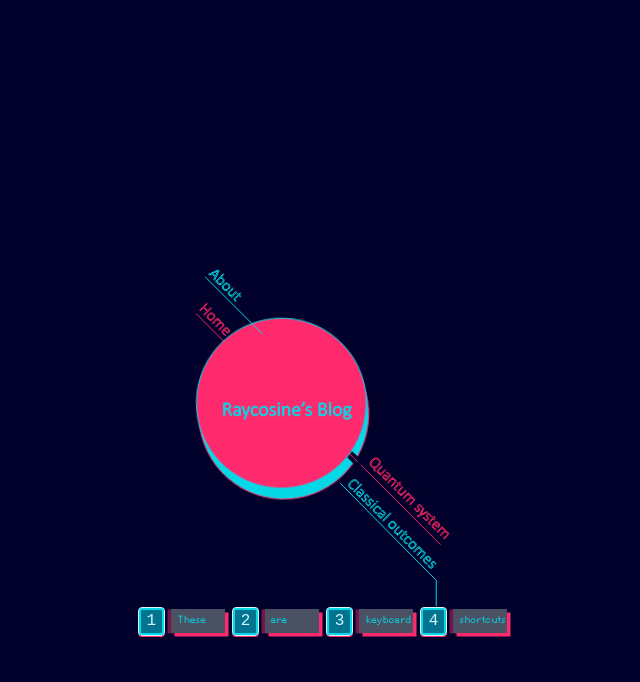
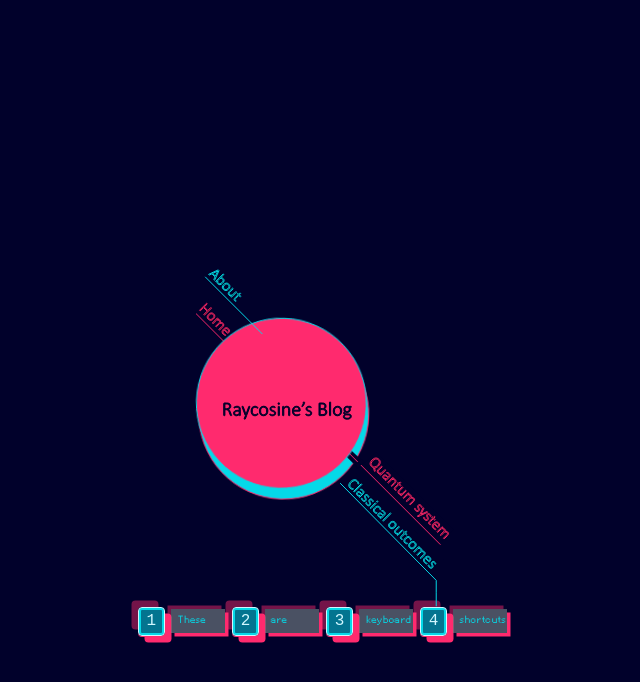
Before and after one commit to Raycosine/raycosine.github.io, a Jekyll site: the page built from docs/SUPPORT.md, in a window 1280 px wide. Shown: the top 682 px of the page, without its empty margins (319-959 px from the left). Built offline with Jekyll 4.4.1, drawn with Linux system fonts in a browser that asks for light colours; our own code applies the rules of GitHub Pages for plain Markdown files.

Commit message:
new style!!!!!

```diff
--- a/_sass/jekyll-theme-hacker.scss
+++ b/_sass/jekyll-theme-hacker.scss
@@ -400,21 +400,25 @@
     display:none;
     opacity:0;
     font-size:0;
+    height:0px;
   }
   25%{
     display:none;
     opacity:0;
     font-size:0;
+    height:0px;
   }
   50%{
     display:absolute;
     opacity:1;
     font-size:16px;
+    height:24px;
   }
   to{
     display:absolute;
     opacity:1;
     font-size:16px;
+    height:24px;
   }
 }
 @keyframes textb{
@@ -422,22 +426,25 @@
     display:absolute;
     opacity:1;
     font-size:16px;
+    height:24px;
   }
   25%{
     display:absolute;
     opacity:1;
     font-size:16px;
+    height:24px;
   }
   50%{
     display:none;
     opacity:0;
     font-size:0;
-
+    height:0px;
   }
   to{
     display:none;
     opacity:0;
     font-size:0;
+    height:0px;
   }
 }
 @keyframes shadows{
@@ -445,7 +452,7 @@
     box-shadow: 2px 2px 0px #ff2a6e, -2px -2px 0px #ff2a6e73;
   }
   to{
-    box-shadow: 8px 8px 0px #ff2a6e, -8px 8px 0px #ff2a6e73;
+    box-shadow: 8px 8px 0px #ff2a6e, -8px -8px 0px #ff2a6e73;
   }
 }
 a:hover{
@@ -537,8 +544,13 @@
   border-radius: 4px;
   padding: 0.1em 0.5em;
   margin: 0 0.2em;
-  box-shadow: 0 1px 0px #ff2a6e, 0 0 0 2px  #05d9e8 inset;
+  box-shadow: 0 1px 0px #ff2a6e, 0 0 0 2px  #05d9e8  inset, 2px 2px 0px #ff2a6e, -2px -2px 0px #ff2a6e73;
   background-color: #05d9e888;
+  animation-name: shadows1;
+  animation-duration: 2s;
+  animation-iteration-count: infinite;
+  animation-direction: alternate;
+  animation-timing-function: cubic-bezier(0.55, 0, 0.1, 1);
 }
 kbd:hover {
   display: inline-block;
@@ -546,8 +558,17 @@
   border-radius: 4px;
   padding: 0.1em 0.5em;
   margin: 0 0.2em;
-  box-shadow: 0 1px 0px #ff2a6e, 0 0 0 2px  #05d9e8 inset;
+  box-shadow: 0 1px 0px #ff2a6e, 0 0 0 2px  #05d9e8 inset, 8px 8px 0px #ff2a6e, -8px -8px 0px #ff2a6e73;
   background-color: #05d9e800;
   transform: translate(0px,2px);
   transition: all 0.3s cubic-bezier(0.55, 0, 0.1, 1);
 }
+
+@keyframes shadows1{
+  from{
+    box-shadow: 0 1px 0px #ff2a6e, 0 0 0 2px  #05d9e8 inset, 8px 8px 0px #ff2a6e, -8px -8px 0px #ff2a6e73;
+  }
+  to{
+    box-shadow: 0 1px 0px #ff2a6e, 0 0 0 2px  #05d9e8  inset, 2px 2px 0px #ff2a6e, -2px -2px 0px #ff2a6e73;
+  }
+}
--- a/songs.html
+++ b/songs.html
@@ -3,7 +3,8 @@
 <head>
   <meta charset="UTF-8">
   <meta name="viewport" content="width=device-width, initial-scale=1.0">
-  <title>Simple Music Player</title>
+  <title>Raycosine's music axis</title>
+	<link rel="shortcut icon" href="/assets/images/icon-schrodinger-cat.png">
   <!-- Load FontAwesome icons -->
   <link rel="stylesheet" href="https://cdnjs.cloudflare.com/ajax/libs/font-awesome/5.13.0/css/all.min.css">
 
```
Also changed, not shown: _layouts/default.html (+15 -15 lines).
